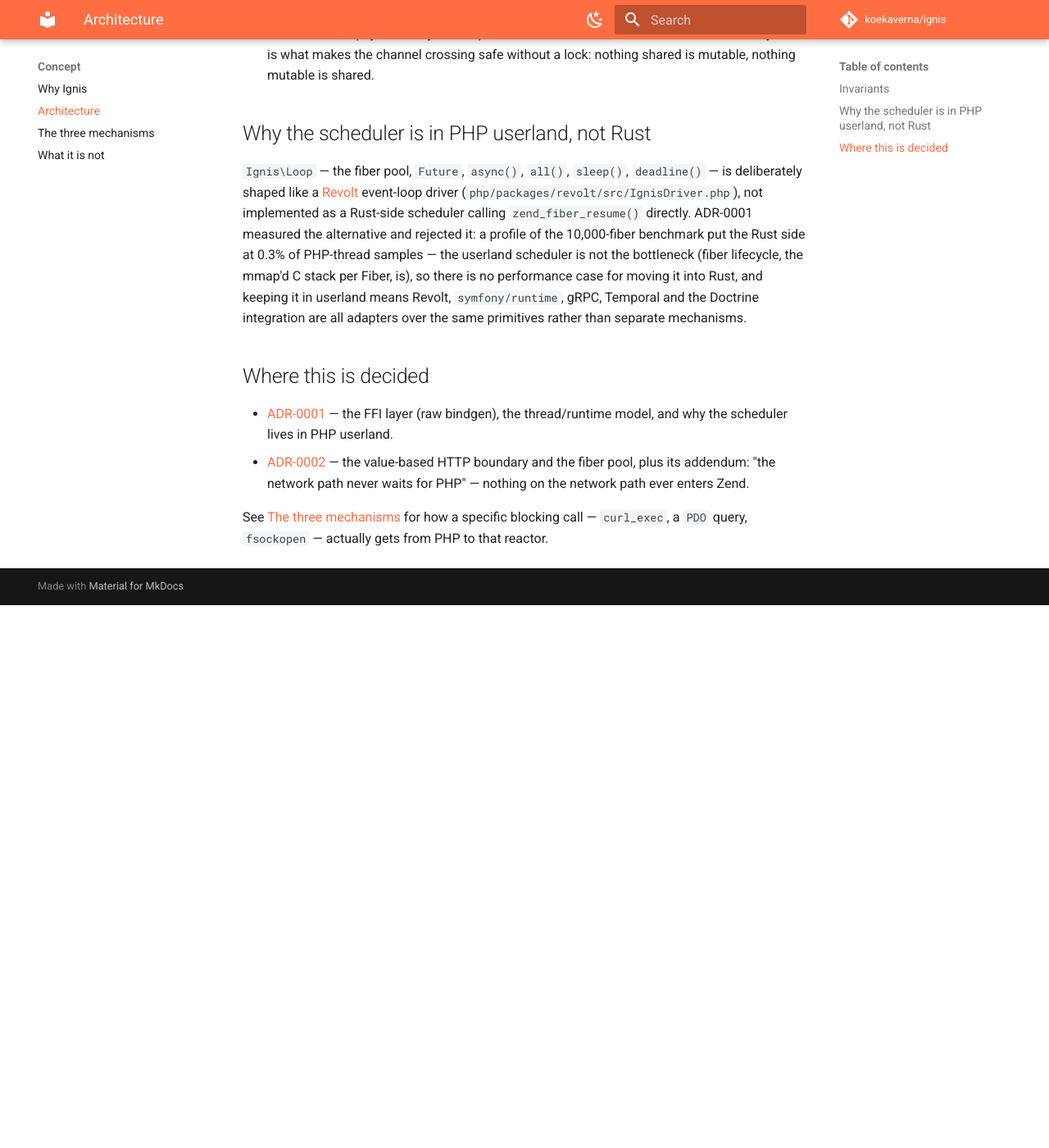
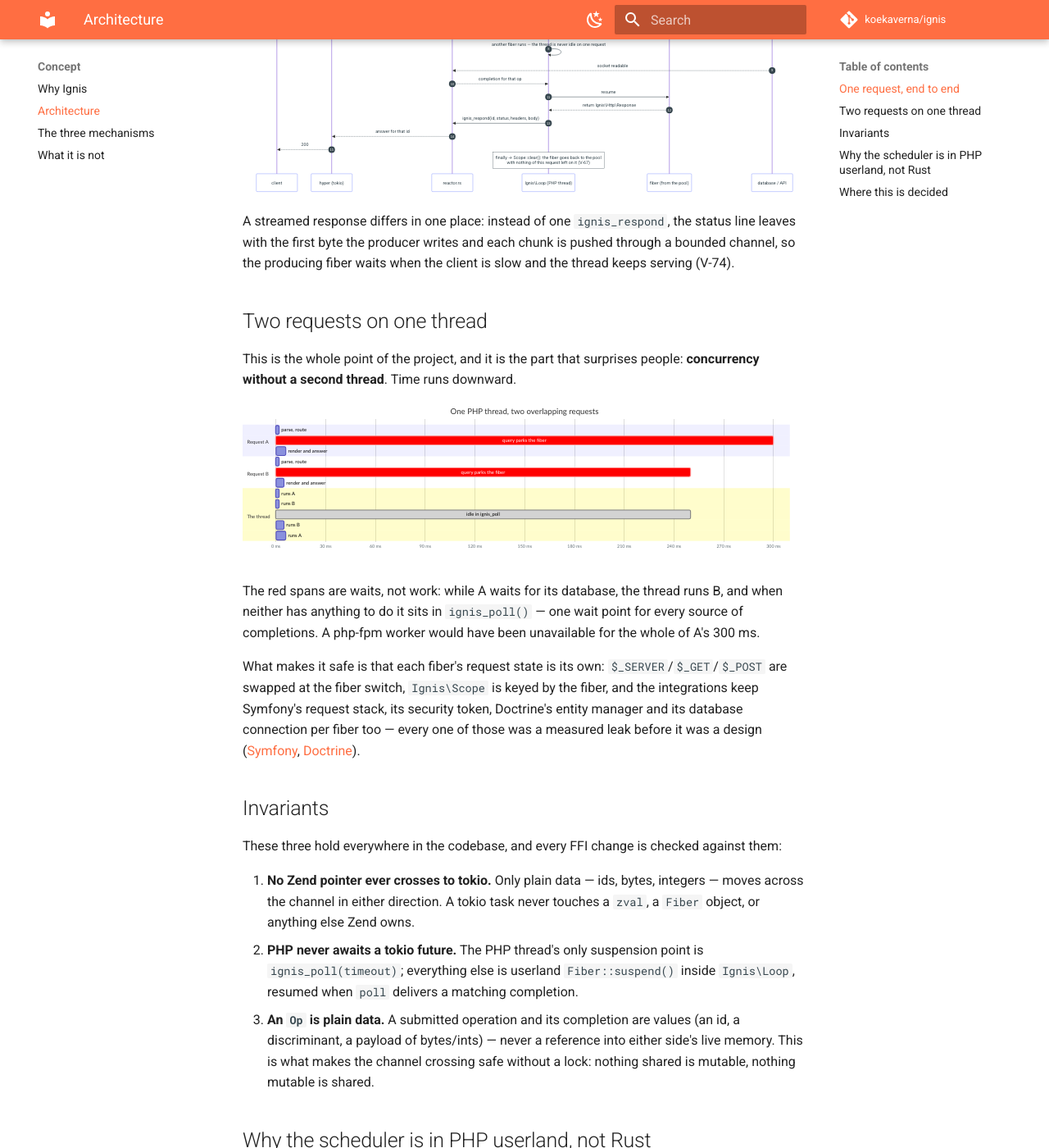
Before and after one commit to koekaverna/ignis, an MkDocs documentation site: the page built from docs/concept/architecture.md, in a window 1280 px wide and 1400 px high, scrolled down 1269 px. Shown: the whole window at 82% size. Built offline with MkDocs 1.6.1 and Material for MkDocs 9.7.7, drawn with Linux system fonts in a browser that asks for light colours; comment, search, counter and statistics services are not loaded; before the commit the page ends 2007 px from its top, so only the background shows below that; some of the changed text lies outside the part shown.

Commit message:
docs(architecture): draw the request path and the thread that serves two at once
The page described the two worlds and the bridge in prose, and its one diagram
still drew a tokio-postgres pool that was deleted this evening. Fixed that, and
added the two pictures the page was missing.

A sequence diagram follows one request end to end: hyper picks the least-inflight
PHP thread, the request crosses as plain data, `ignis_poll()` delivers it, the loop
takes a parked fiber from the pool, the handler's ordinary blocking query is
interposed into an `Op::Watch` instead of blocking the thread, the completion
resumes the fiber, and `finally` clears the scope so the fiber goes back to the
pool carrying nothing.

A gantt shows what that buys: two requests on one thread, their 300 ms and 250 ms
waits marked as waits, the thread running the other request through both and
sitting in `ignis_poll()` only when neither has work. A php-fpm worker would have
been unavailable for the whole of the first one.

All three diagrams were rendered through minlag/mermaid-cli before this commit.
`mkdocs build --strict` checks links and nav and never parses mermaid, so a broken
diagram ships green — which is exactly how it would have gone unnoticed.

````diff
--- a/docs/concept/architecture.md
+++ b/docs/concept/architecture.md
@@ -24,8 +23,8 @@ flowchart LR
     subgraph tokio["tokio runtime — the network side"]
         hyper["hyper (h1/h2)\nauto builder"]
         tonic["tonic gRPC\n(same listener)"]
-        pg["tokio-postgres\npool"]
         timers["timers,\nsocket readiness"]
+        park["interposed libc calls\nread/write/poll/connect…"]
     end
 
     subgraph bridge["reactor.rs — the only bridge"]
@@ -52,6 +51,84 @@ flowchart LR
     fiber2 -- "Op::Custom" --> submit
     submit --> tokio
 ```
+
+## One request, end to end
+
+Nothing on the network path ever enters Zend, and nothing in PHP ever touches a tokio future. What
+travels between them is an id and some bytes.
+
+```mermaid
+sequenceDiagram
+    autonumber
+    participant C as client
+    participant H as hyper (tokio)
+    participant R as reactor.rs
+    participant L as Ignis\Loop (PHP thread)
+    participant F as fiber (from the pool)
+    participant D as database / API
+
+    C->>H: GET /orders
+    H->>H: pick the least-inflight PHP thread
+    H->>R: request as plain data (id, method, uri, headers, body)
+    R-->>L: completion, delivered by ignis_poll()
+    L->>F: take a parked fiber from the pool, hand it the request
+    Note over F: superglobals are swapped to this fiber<br/>at the switch (the context mechanism)
+    F->>D: $pdo->query(...) — an ordinary blocking call
+    Note over F,R: the interposed read/poll suspends the fiber<br/>and submits Op::Watch instead of blocking the thread
+    F-->>L: Fiber::suspend()
+    L->>L: another fiber runs — the thread is never idle on one request
+    D-->>R: socket readable
+    R-->>L: completion for that op
+    L->>F: resume
+    F-->>L: return Ignis\Http\Response
+    L->>R: ignis_respond(id, status, headers, body)
+    R-->>H: answer for that id
+    H-->>C: 200
+    Note over L: finally → Scope::clear(): the fiber goes back to the pool<br/>with nothing of this request left on it (V-67)
+```
+
+A streamed response differs in one place: instead of one `ignis_respond`, the status line leaves
+with the first byte the producer writes and each chunk is pushed through a bounded channel, so the
+producing fiber waits when the client is slow and the thread keeps serving (V-74).
+
+## Two requests on one thread
+
+This is the whole point of the project, and it is the part that surprises people: **concurrency
+without a second thread**. Time runs downward.
+
+```mermaid
+gantt
+    dateFormat  X
+    axisFormat  %s ms
+    title   One PHP thread, two overlapping requests
+
+    section Request A
+    parse, route            :a1, 0, 2
+    query parks the fiber   :crit, a2, 2, 300
+    render and answer       :a3, 302, 6
+
+    section Request B
+    parse, route            :b1, 4, 2
+    query parks the fiber   :crit, b2, 6, 250
+    render and answer       :b3, 256, 5
+
+    section The thread
+    runs A                  :t1, 0, 2
+    runs B                  :t2, 4, 2
+    idle in ignis_poll      :done, t3, 6, 250
+    runs B                  :t4, 256, 5
+    runs A                  :t5, 302, 6
+```
+
+The red spans are waits, not work: while A waits for its database, the thread runs B, and when
+neither has anything to do it sits in `ignis_poll()` — one wait point for every source of
+completions. A php-fpm worker would have been unavailable for the whole of A's 300 ms.
+
+What makes it safe is that each fiber's request state is its own: `$_SERVER`/`$_GET`/`$_POST` are
+swapped at the fiber switch, `Ignis\Scope` is keyed by the fiber, and the integrations keep
+Symfony's request stack, its security token, Doctrine's entity manager and its database connection
+per fiber too — every one of those was a measured leak before it was a design ([Symfony](../packages/symfony.md),
+[Doctrine](../packages/doctrine.md)).
 
 ## Invariants
 
````
Also changed, not shown: other parts of docs/concept/architecture.md (+3 -4 lines), JOURNAL.md (+1 -0 lines).
